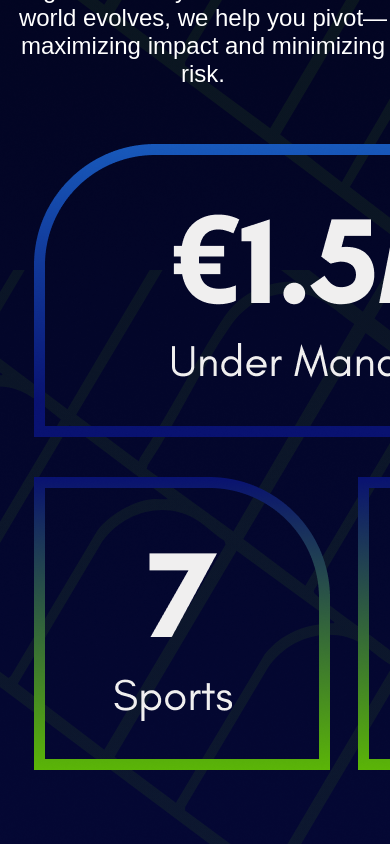
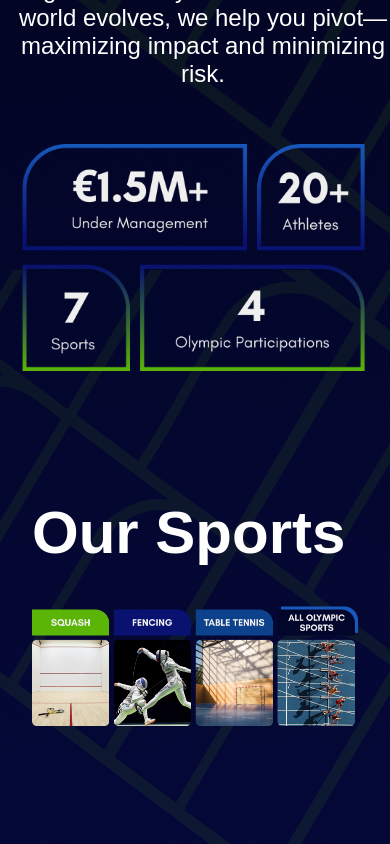
Before and after one commit to seifelden66/play-game, a Vue app: page / in a window 390 px wide. Shown: the part 1220-2064 px from the top of the page. Built offline with nearby package versions, Linux system fonts and the light colour scheme; a web font is replaced by a local one.

Commit message:
fixed responsive issues

```diff
--- a/src/App.vue
+++ b/src/App.vue
@@ -256,7 +256,7 @@ export default {
 
 .hero-section {
   text-align: center;
-  padding: 2rem 1rem;
+  padding: 20rem 1rem;
   font-family: "Glacial Indifference", sans-serif !important; /* Force override */
   font-weight: 700;
   font-size: 106.13px;
@@ -458,7 +458,7 @@ section.gameplan {
   }
   .sports-section h2 {
     font-weight: 700;
-    font-size: 80px;
+    font-size: 60px;
     line-height: 80px;
   }
 
--- a/src/components/GlobeSection.vue
+++ b/src/components/GlobeSection.vue
@@ -116,11 +116,7 @@ onUnmounted(() => {
   }
 }
 
-@media (max-width: 480px) {
-  .sus2 {
-    transform: translateY(-100px);
-  }
-}
+
 
 .global-section {
   margin-top: 200px;
--- a/src/components/StatsSection.vue
+++ b/src/components/StatsSection.vue
@@ -14,11 +14,13 @@
   align-items: center;
   justify-items: center;
   padding: 3rem 1rem;
+  max-width: 986px;
+  max-height: 626px;
+  margin: 0 auto;
+
 }
 .stats-section img{
-  max-width: 986px;
-  height: 626px;
-  margin: 0 auto;
+  width: 100%;
 }
 /* 2×2 grid */
 .stats-grid {
```
